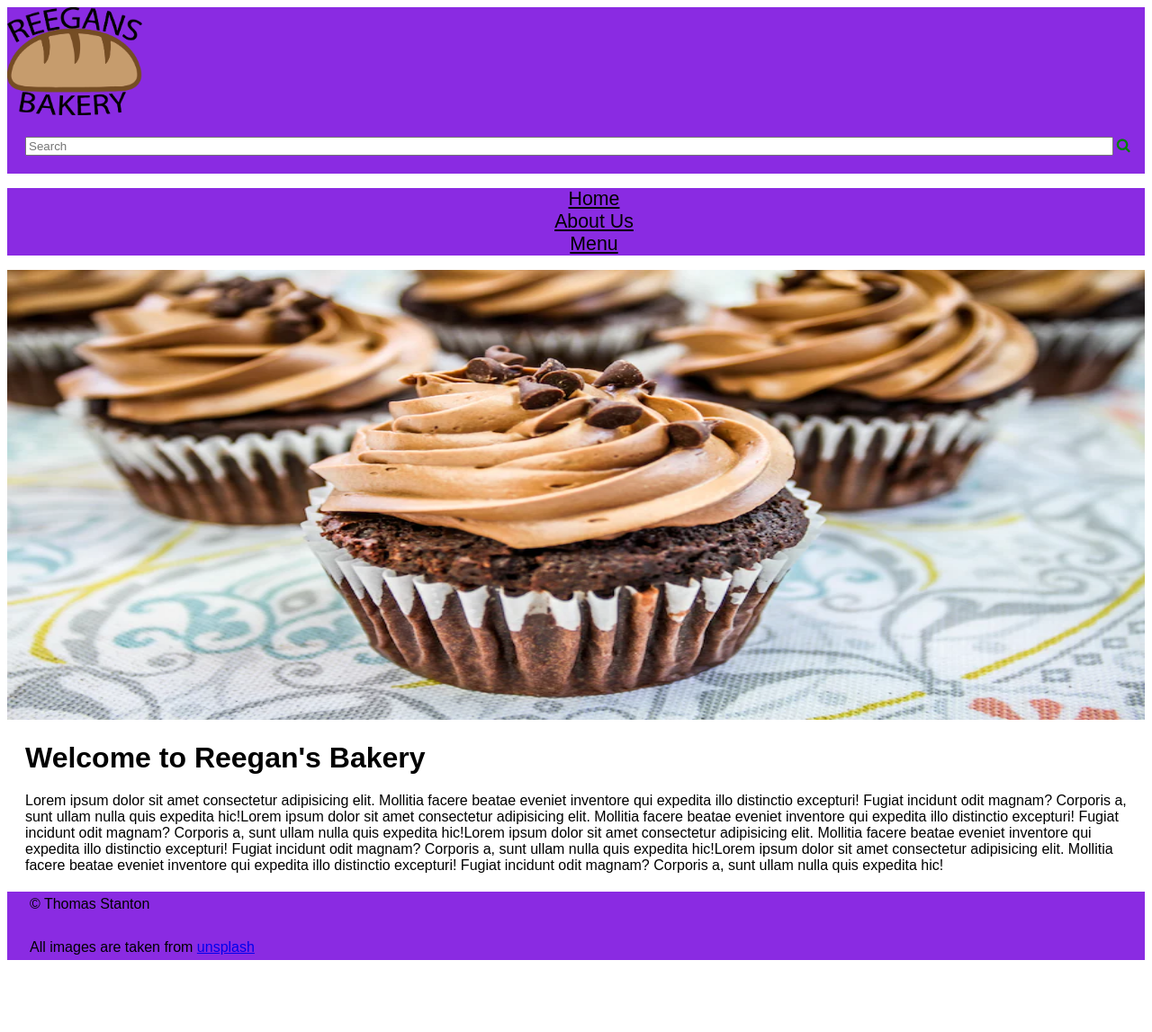
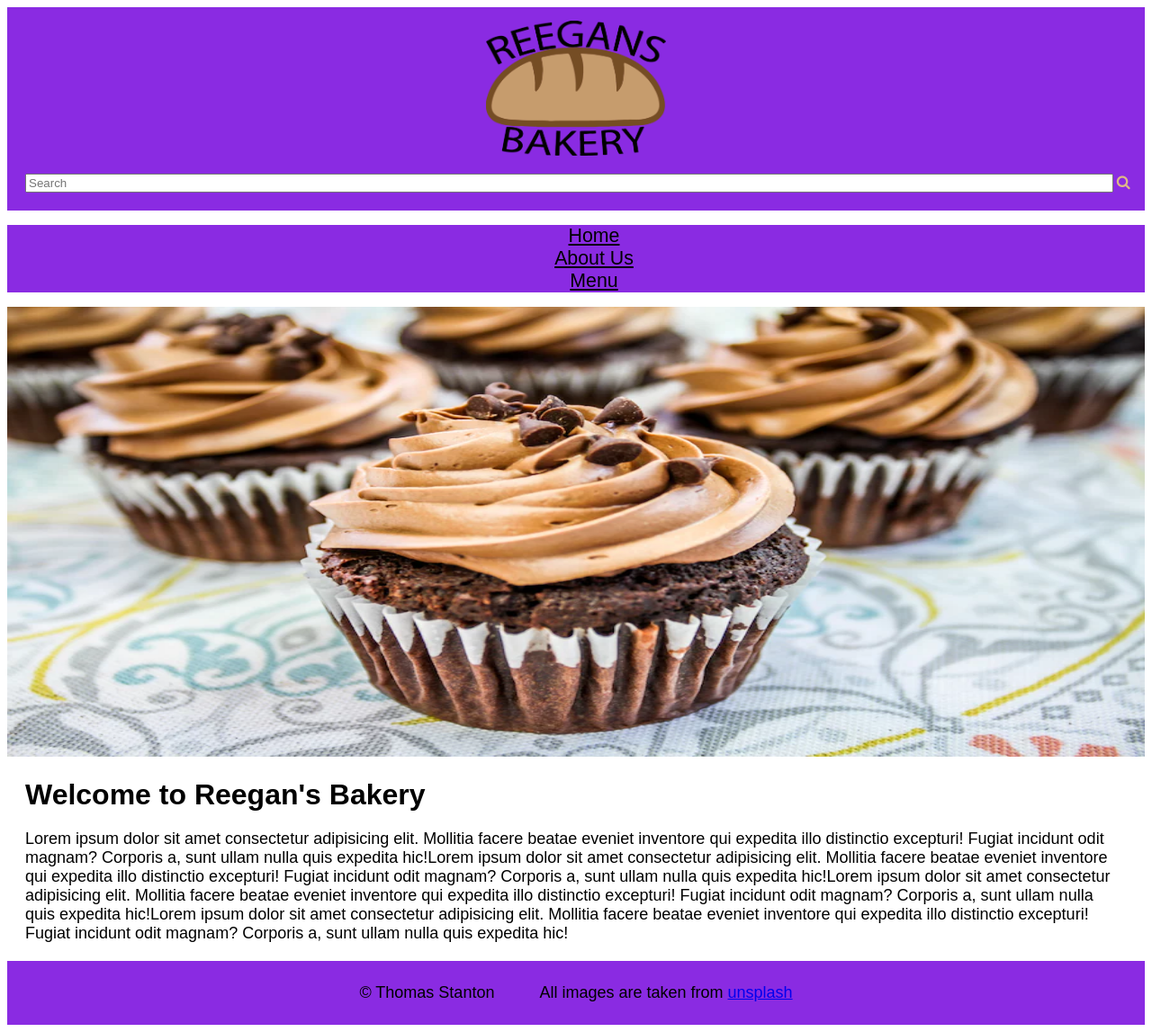
Before and after one commit to thomasstanton81/mtm6201-midterm, a plain HTML site: page index.html in a window 1280 px wide. Shown: the whole page at 90% size. Before the commit the page ends 1087 px from the top, so only its background shows below. Drawn offline with Linux system fonts and the light colour scheme.

Commit message:
fixes logo and adds animations

```diff
--- a/css/main.css
+++ b/css/main.css
@@ -3,10 +3,24 @@ header{
 }
 
 .fa-search{
-    color: green;
-
+    color: burlywood;
 }
 
+.fa-search:hover{
+    transform: scale(1.2,1.2);
+    transition: transform 1s;
+}
+
+.logo{
+    display: flex;
+    justify-content: center;
+    padding-top: 15px;
+}
+
+.logo:hover{
+    transform: scale(1.2,1.2);
+    transition: transform 1s;
+}
 
 .searchbar{
     width: 95%;
@@ -22,6 +36,7 @@ ul,li{
     font-family: Arial, Helvetica, sans-serif;
 }
 
+
 .cupcakes{
     margin: 50px;
     align-items: center;
@@ -35,6 +50,7 @@ h1{
 p{
     font-family: Arial, Helvetica, sans-serif;
    margin: 20px;
+   font-size: large;
 
 }
 
@@ -45,14 +61,16 @@ a:hover {
 
 #navtab{
     color: black;
-    display: block;
-    text-align: center;
+    display: flex;
+    justify-content: center;
     font-size: 16pt;
 }
 
 footer{
     background-color: blueviolet;
     font-family: Arial, Helvetica, sans-serif;
+    display: flex;
+    justify-content: center;
 }
 
 .copyright{
--- a/index.html
+++ b/index.html
@@ -12,8 +12,9 @@
 <body>
     <div class="navigation">
         <header>
-
-                <img src="images/RBLOGO.png" alt="RBlogo" width="150px" height="120px">
+            <div class="logo">
+                <img src="images/RBLOGO.png" alt="RBlogo" width="200px" height="150px">
+            </div>
                 <input class="searchbar"  type="text" placeholder="Search">
                 <i class="fa fa-search"></i>
         </header>
```
